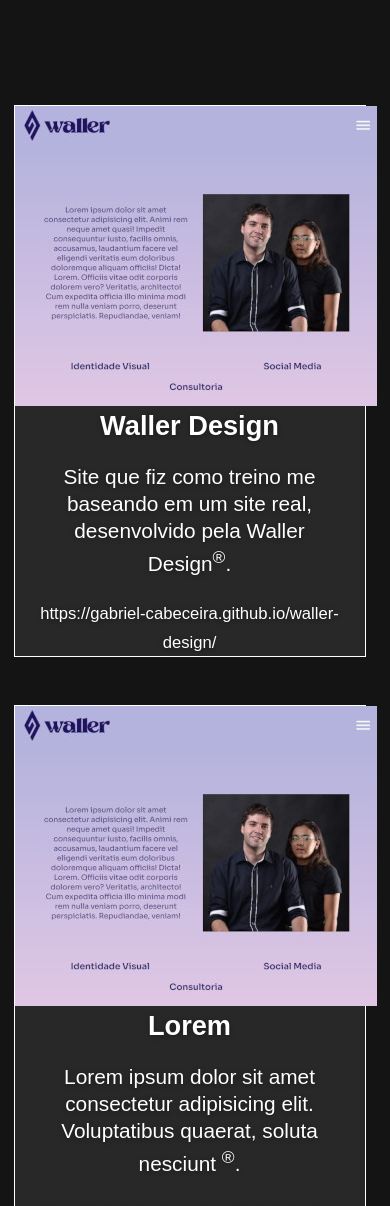
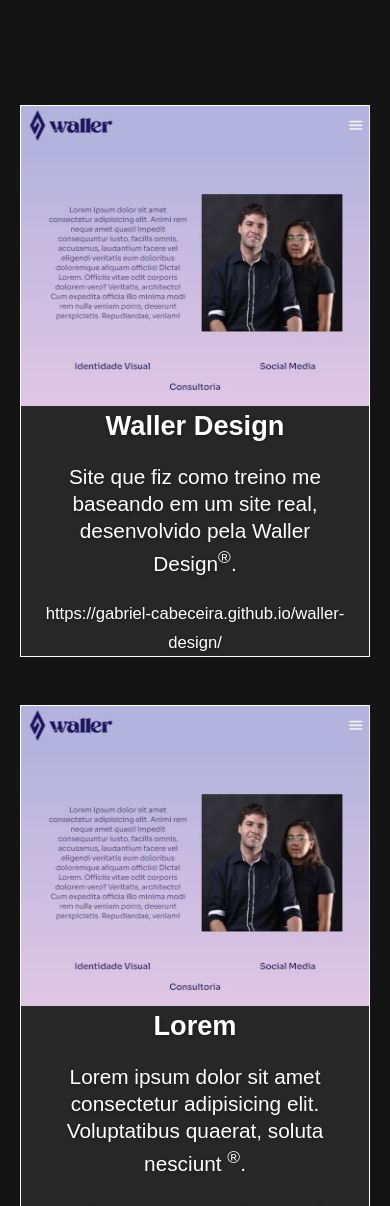
Before and after one commit to Gabriel-Cabeceira/meu-portfolio, a plain HTML site: page index.html in a window 390 px wide. Shown: the part 1061-2267 px from the top of the page. Drawn offline with Linux system fonts and the light colour scheme.

Commit message:
correção de bugs nas imagens de portfólio para mobile

```diff
--- a/index.html
+++ b/index.html
@@ -60,7 +60,7 @@
 
             <article class="sites-port"> <!--box unitário de portfólio / waller-->
                 <section>
-                    <img src="imagens/waller-350px.jpg" alt="Capa do Site da Waller Design">
+                    <img class="img-port" src="imagens/waller-350px.jpg" alt="Capa do Site da Waller Design">
                 </section>
 
                 <section class="conteudo-text">
@@ -75,7 +75,7 @@
 
             <article class="sites-port"> <!--box unitário de portfólio / teste-->
                 <section>
-                    <img src="imagens/waller-350px.jpg" alt="Capa do Site da Waller Design">
+                    <img class="img-port" src="imagens/waller-350px.jpg" alt="Capa do Site da Waller Design">
                 </section>
 
                 <section class="conteudo-text">
--- a/style.css
+++ b/style.css
@@ -191,7 +191,7 @@ body{
 
 @media (max-width: 900px){
     #port-conteudo{
-        max-width: 363px;
+        max-width: 350px;
     }
 }
 
@@ -206,19 +206,14 @@ body{
     margin-top: 3em;
 }
 
-.sites-port > img{
-    width: 350px;
+.img-port{
+    height: 300px;
+    max-width: 348px;
 }
 
 @media(min-width: 900px){
     .sites-port{
         max-height: 300px;
-    }
-}
-
-@media (max-width: 500px){
-    .sites-port{
-        max-width: 350px;
     }
 }
 
```
